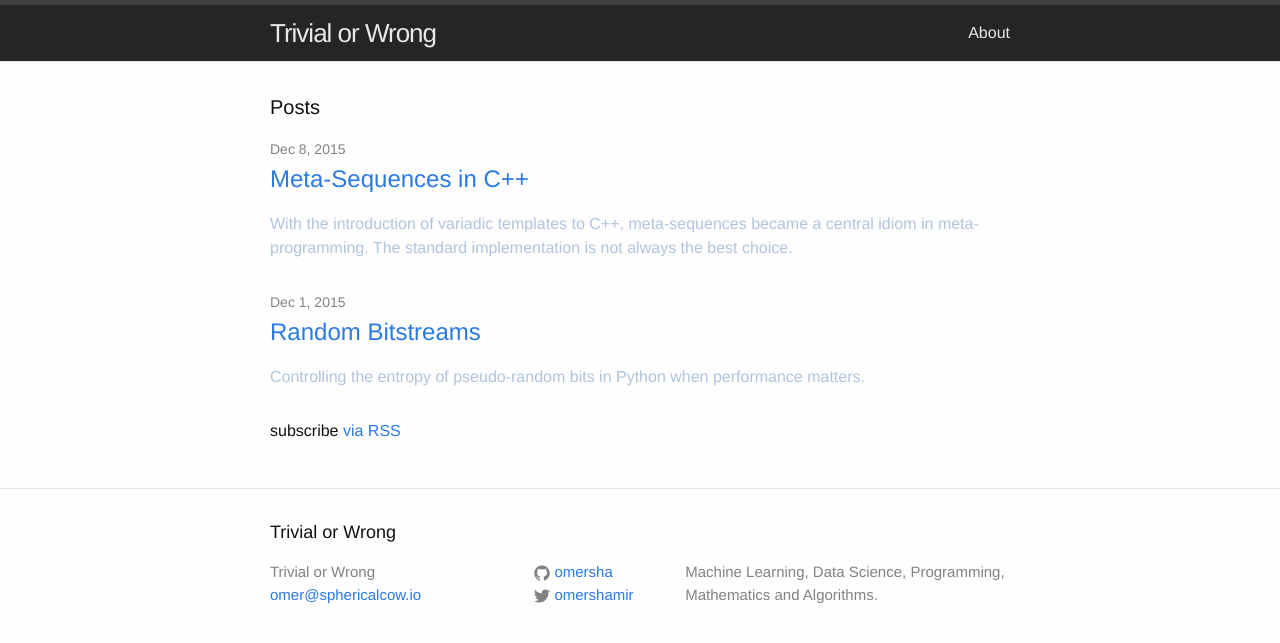
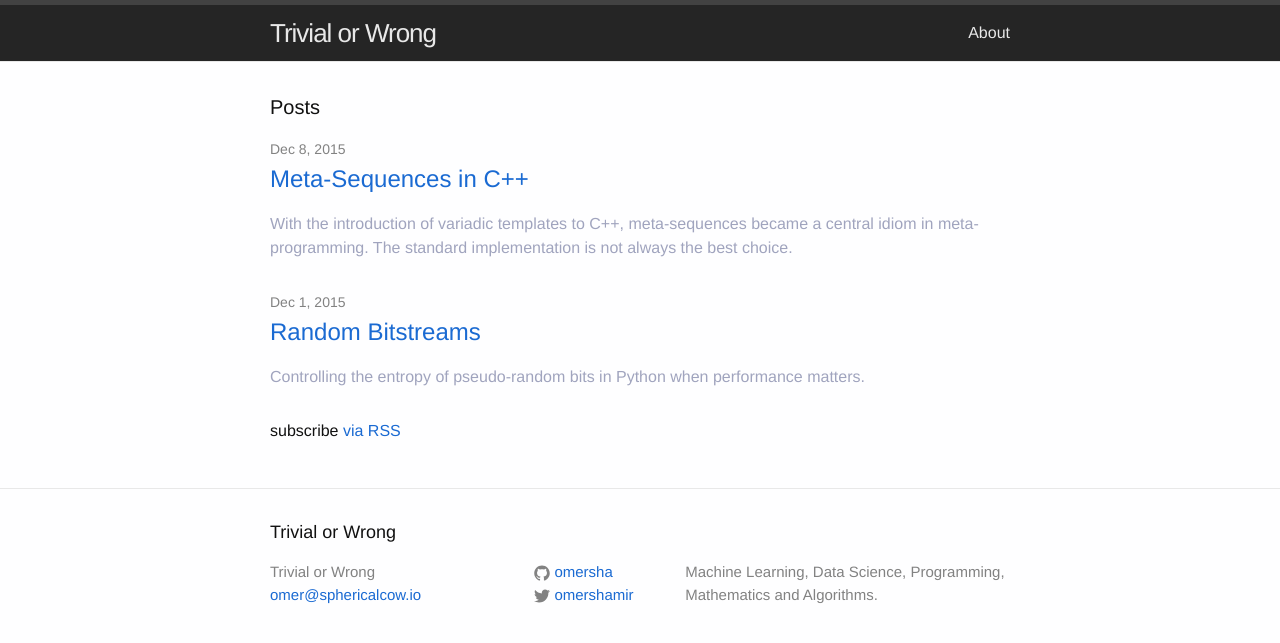
Before and after one commit to omersha/omersha.github.io, a Jekyll site: the page built from index.html, in a window 1280 px wide. Shown: the top 643 px of the page. Built offline with Jekyll 4.4.1, drawn with Linux system fonts in a browser that asks for light colours.

Commit message:
Some color changes

```diff
--- a/css/main.scss
+++ b/css/main.scss
@@ -15,7 +15,7 @@ $spacing-unit:     30px;
 
 $text-color:       #111;
 $background-color: #fefeff;
-$brand-color:      #2a7ae2;
+$brand-color:      #1a6ad2;
 
 $grey-color:       #828282;
 $grey-color-light: lighten($grey-color, 40%);
@@ -27,7 +27,7 @@ $content-width:    800px;
 $on-palm:          600px;
 $on-laptop:        800px;
 
-$preview-text:     #b0c4de;
+$preview-text:     #a0a4be;
 
 
 // Using media queries with like this:
```
